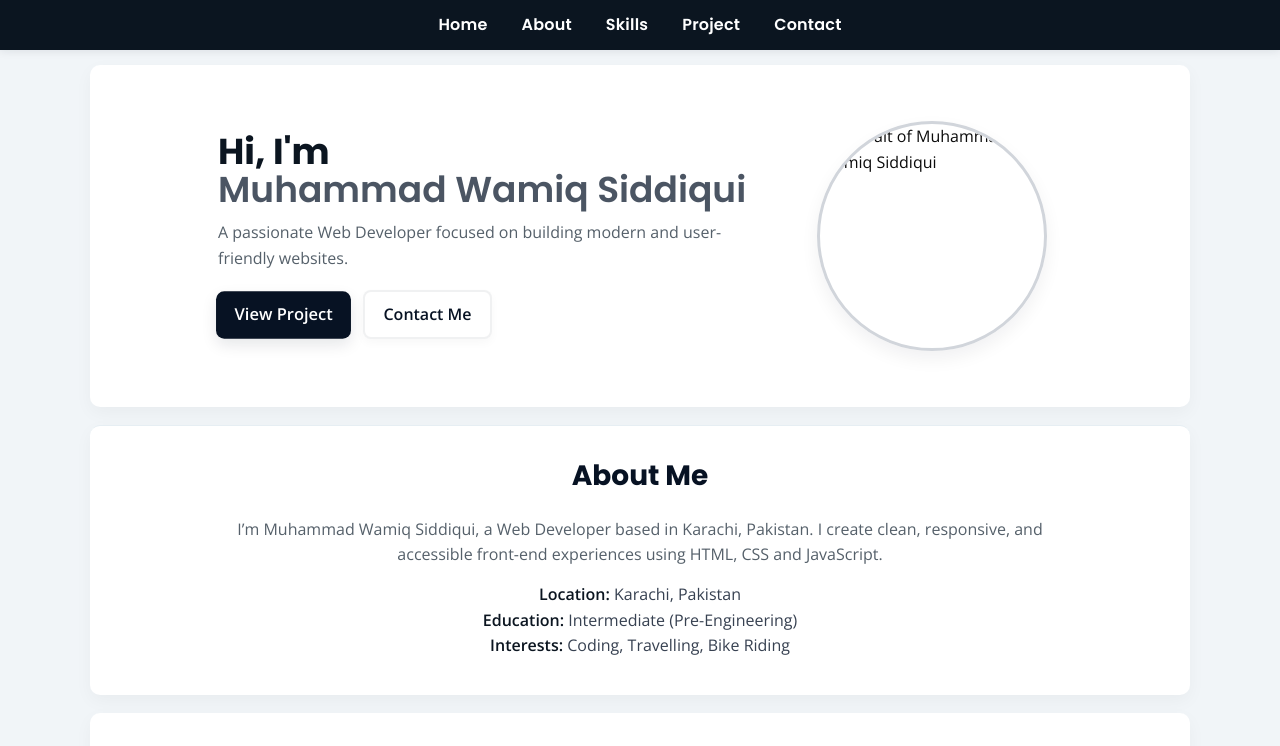
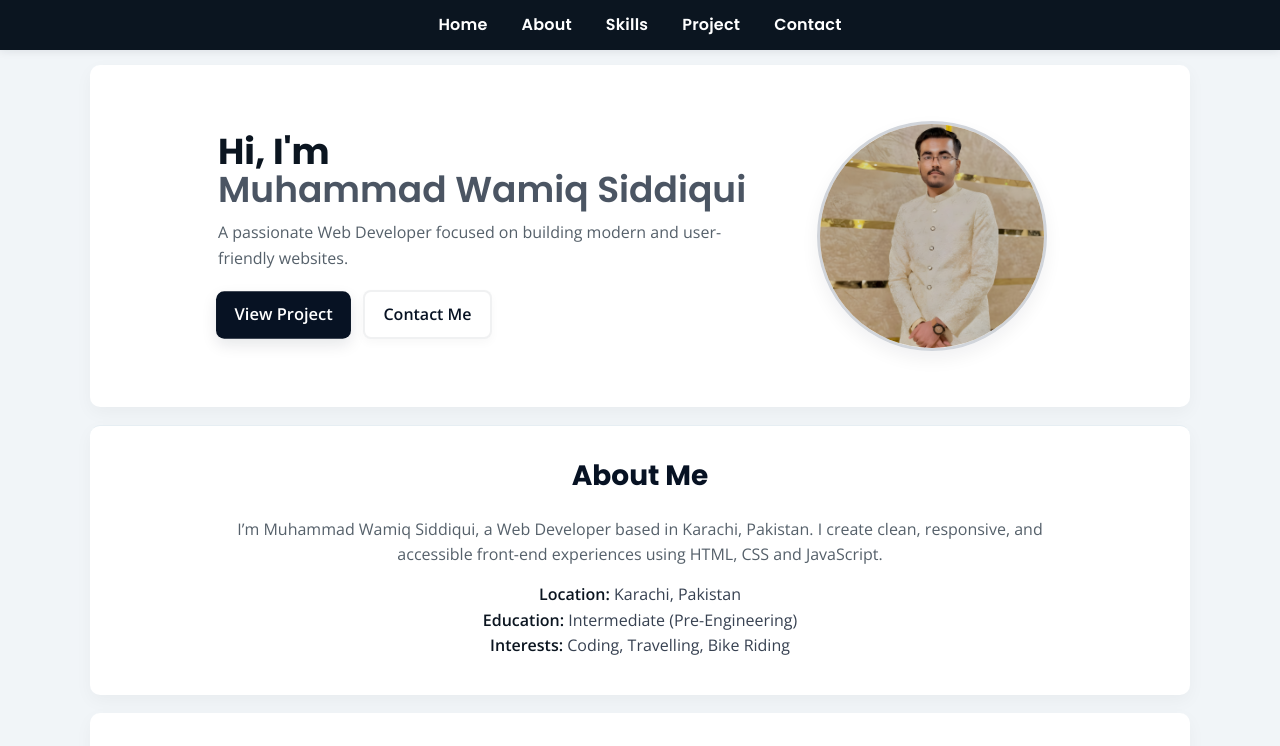
Before and after one commit to wamiq-siddiqui/Portfolio-Website, a plain HTML site: page index.html in a window 1280 px wide. Shown: the top 746 px of the page. Drawn offline with nearby package versions, Linux system fonts and the light colour scheme.

Commit message:
Update index.html

```diff
--- a/index.html
+++ b/index.html
@@ -41,7 +41,7 @@
             </div>
 
             <div class="hero-image" aria-hidden="false">
-                <img src="profile.jpg" alt="Portrait of Muhammad Wamiq Siddiqui" />
+                <img src="profile.png" alt="Portrait of Muhammad Wamiq Siddiqui" />
             </div>
         </section>
 
```
